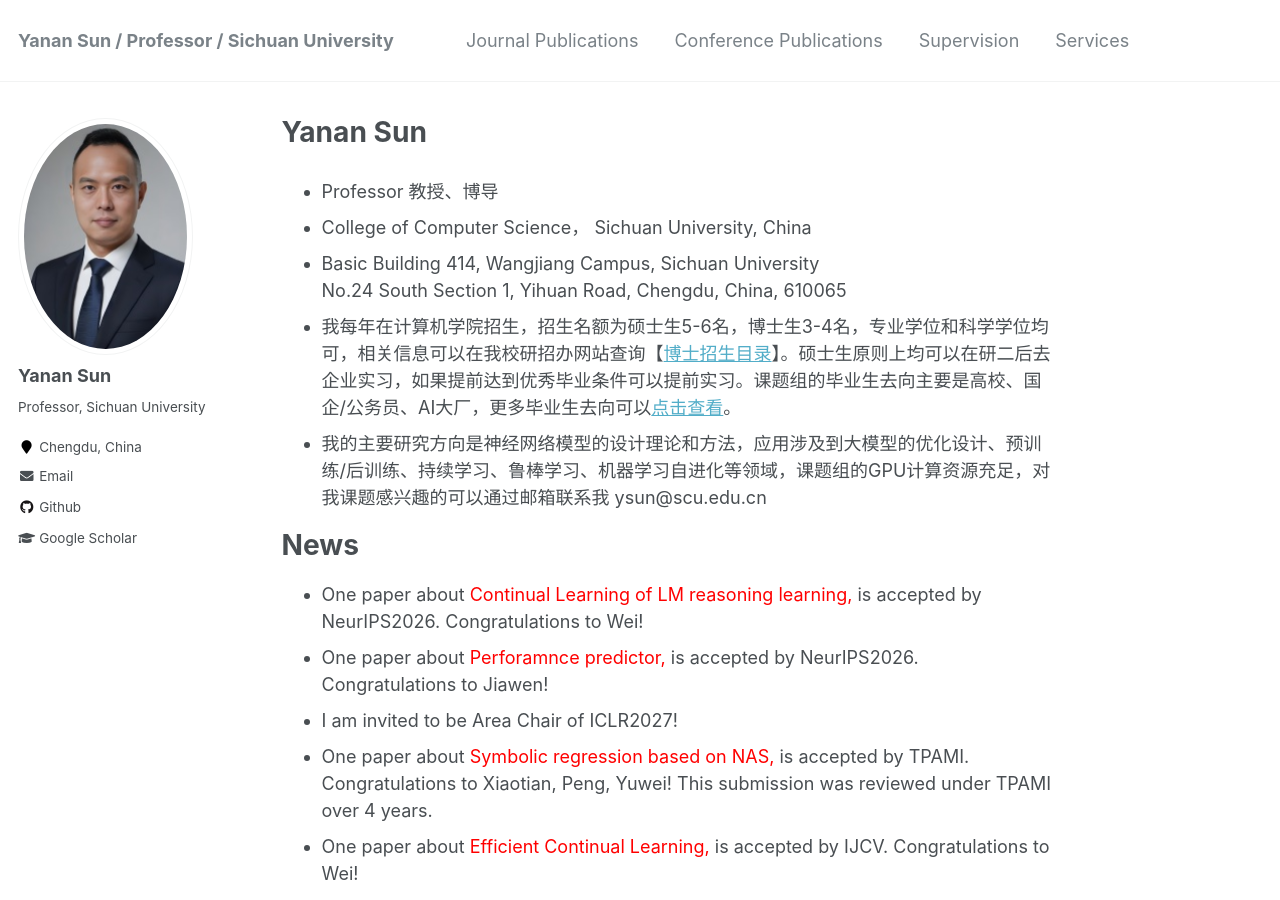
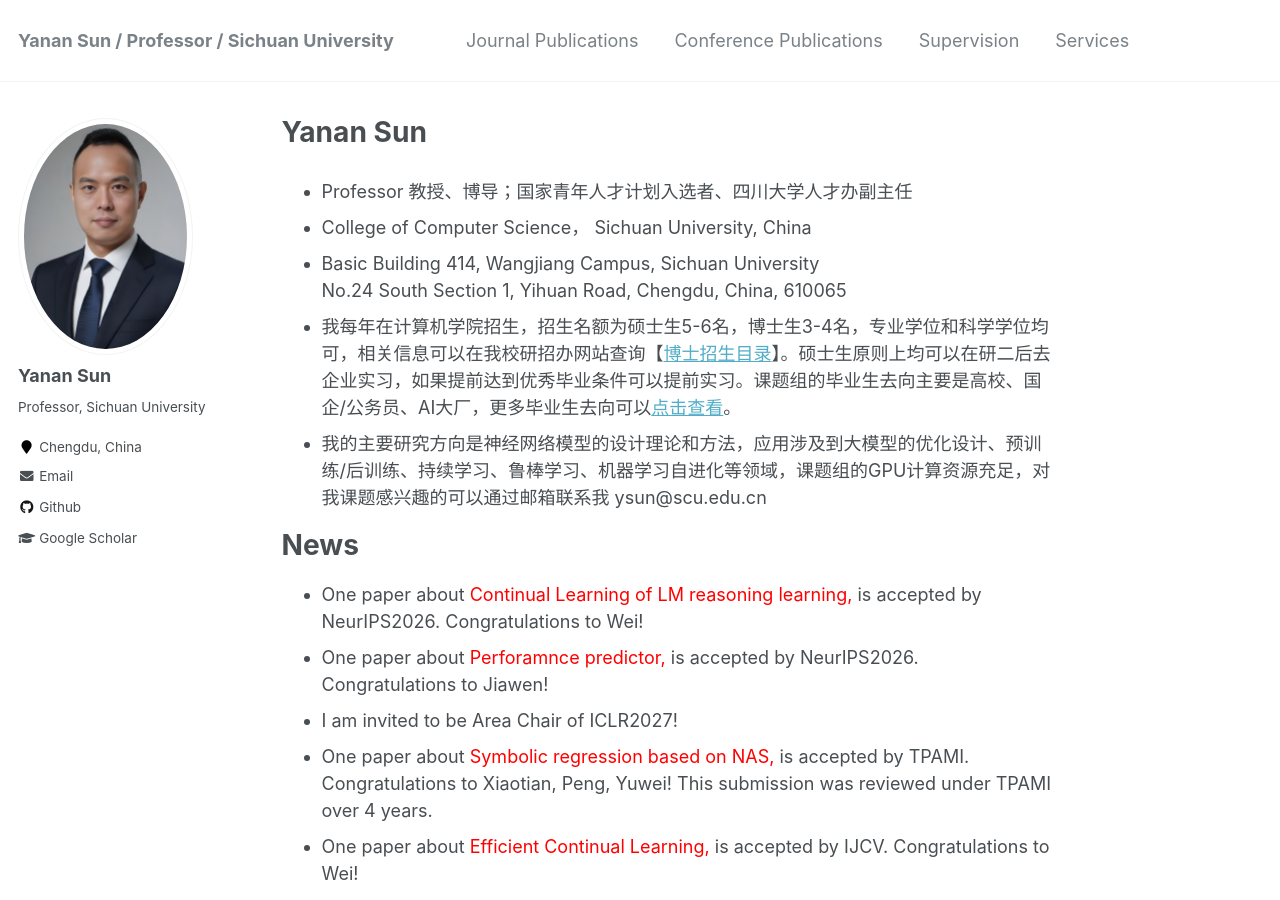
Before and after one commit to yn-sun/yn-sun.github.io, a Jekyll site: the page built from _pages/about.md, in a window 1280 px wide and 900 px high. Built offline with Jekyll 4.4.1, drawn with Linux system fonts in a browser that asks for light colours; comment, search, counter and statistics services are not loaded.

Commit message:
Update about.md

```diff
--- a/_pages/about.md
+++ b/_pages/about.md
@@ -8,7 +8,7 @@ redirect_from:
   - /about.html
 ---
 
-* Professor 教授、博导
+* Professor 教授、博导；国家青年人才计划入选者、四川大学人才办副主任
 * College of Computer Science， Sichuan University, China
 * Basic Building 414, Wangjiang Campus, Sichuan University\\
 No.24 South Section 1, Yihuan Road, Chengdu, China, 610065
```
